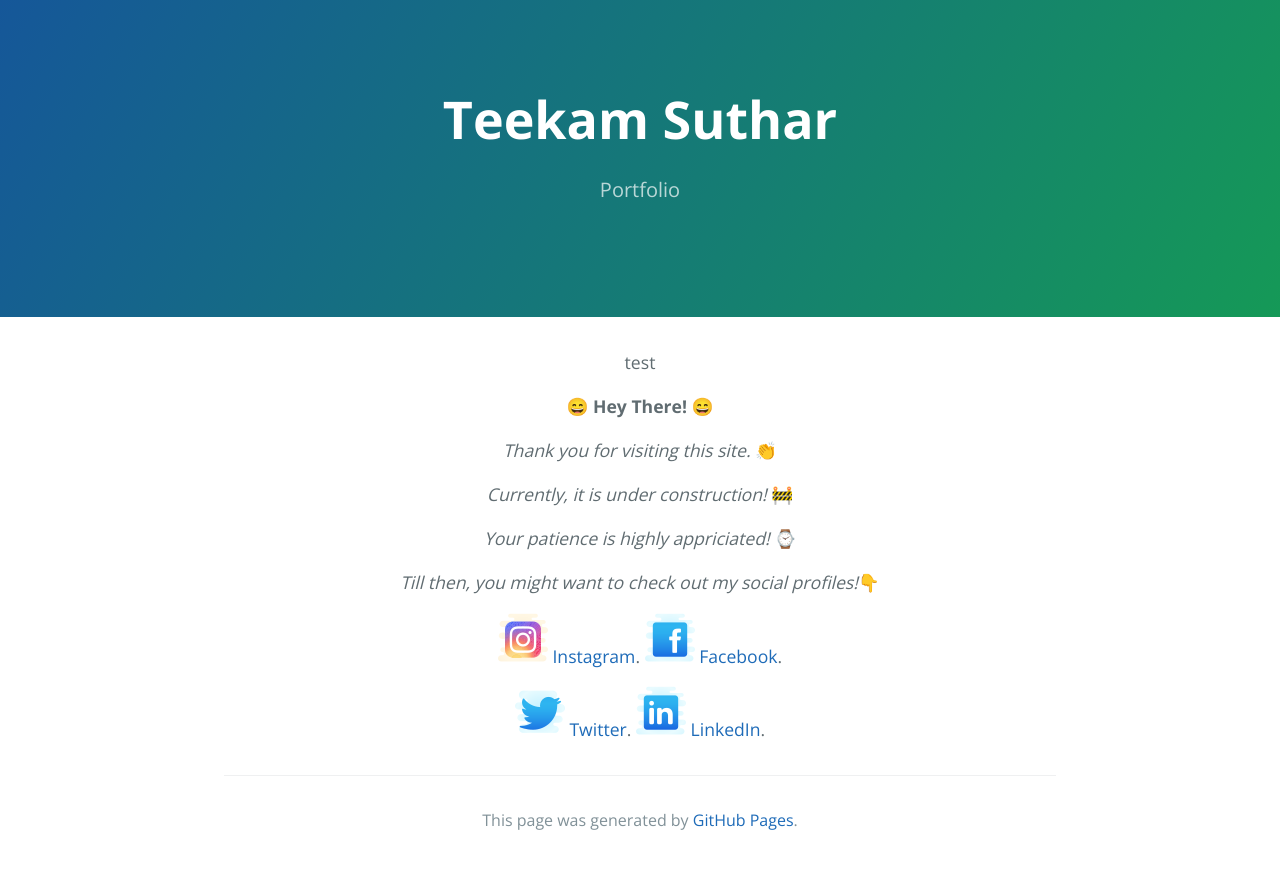
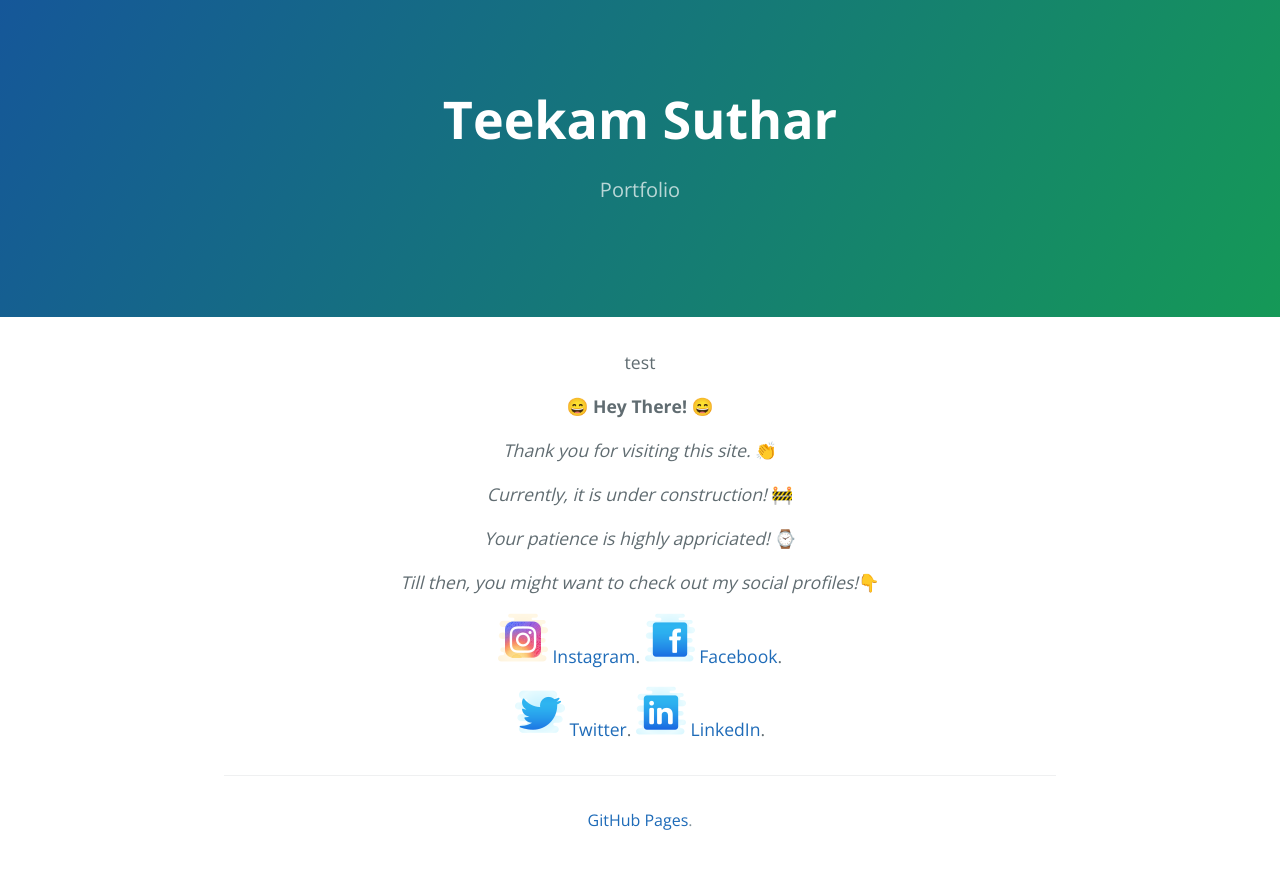
Before and after one commit to teekamsuthar/teekamsuthar.github.io, a Jekyll site: the page built from index.md, in a window 1280 px wide. Shown: the top 869 px of the page. Built offline with Jekyll 4.4.1, drawn with Linux system fonts in a browser that asks for light colours.

Commit message:
footer rem

```diff
--- a/_layouts/default.html
+++ b/_layouts/default.html
@@ -41,7 +41,7 @@
         {% if site.github.is_project_page %}
           <span class="site-footer-owner"><a href="{{ site.github.repository_url }}">{{ site.github.repository_name }}</a> is maintained by <a href="{{ site.github.owner_url }}">{{ site.github.owner_name }}</a>.</span>
         {% endif %}
-        <span class="site-footer-credits">This page was generated by <a href="https://pages.github.com">GitHub Pages</a>.</span>
+        <span class="site-footer-credits"> <a href="https://pages.github.com">GitHub Pages</a>.</span>
       </footer>
     </main>
   </body>
```
